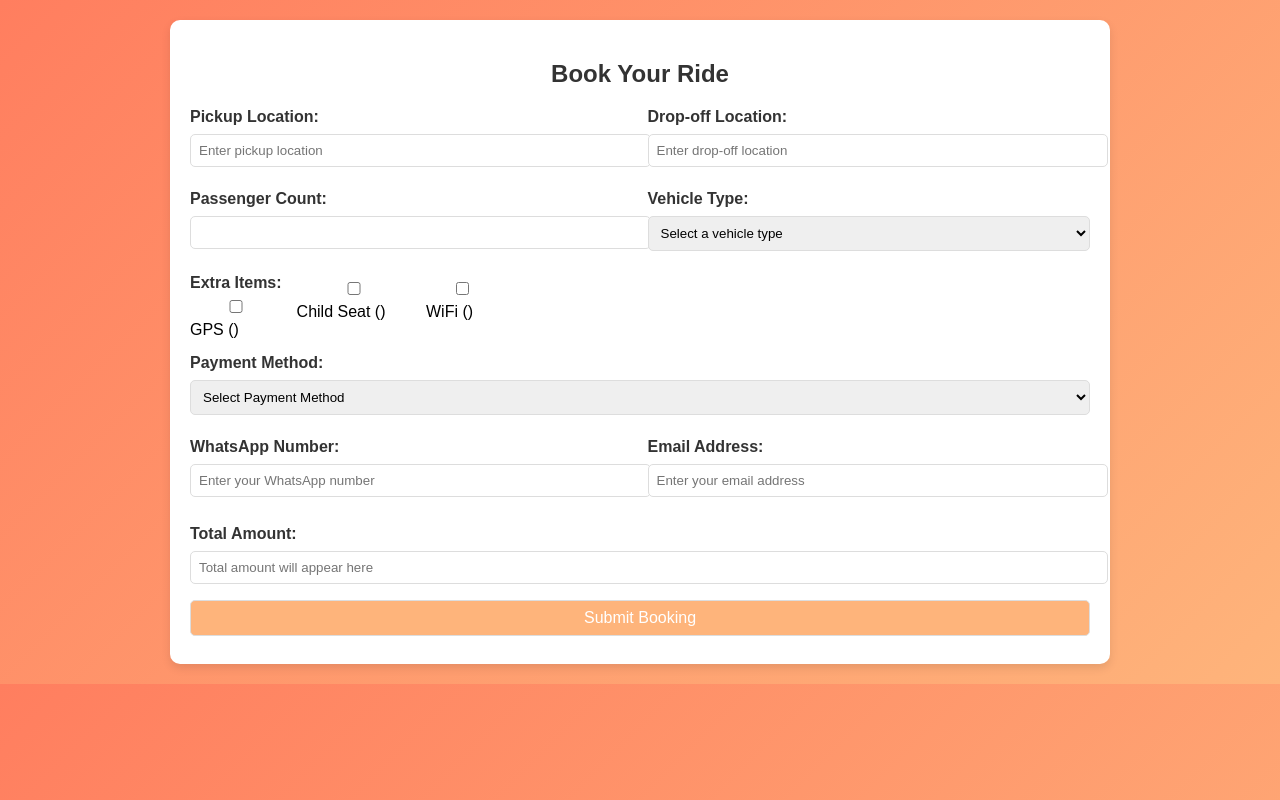
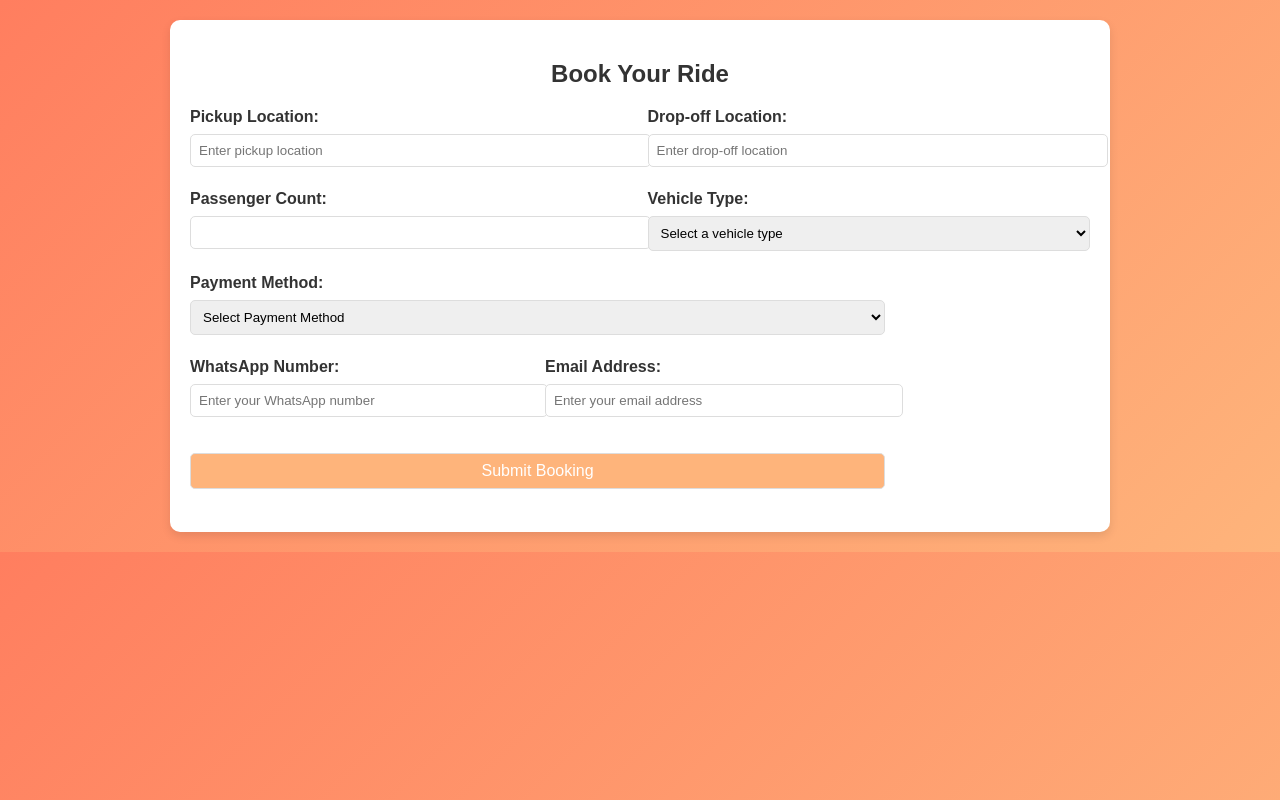
Before and after one commit to Jazzdar1/booking-form, a plain HTML site: page index.html in a window 1280 px wide. Drawn offline with Linux system fonts and the light colour scheme.

Commit message:
Update index.html

```diff
--- a/index.html
+++ b/index.html
@@ -118,18 +118,7 @@
             <!-- Extra Items Section -->
             <div class="extra-items">
                 <div>
-                    <label>Extra Items:</label><br>
-                    <input type="checkbox" id="gps" name="Extra Items" value="GPS"> GPS ()
-                </div>
-                <div>
-                    <input type="checkbox" id="child-seat" name="Extra Items" value="Child Seat"> Child Seat ()
-                </div>
-                <div>
-                    <input type="checkbox" id="wifi" name="Extra Items" value="WiFi"> WiFi ()
-                </div>
-            </div>
-
-            <!-- Payment Details Section -->
+                                <!-- Payment Details Section -->
             <div class="input-group">
                 <div>
                     <label for="payment-method">Payment Method:</label>
@@ -157,11 +146,7 @@
 
             <!-- Payment Summary -->
             <div class="summary">
-                <div>
-                    <label for="amount">Total Amount:</label>
-                    <input type="text" id="amount" name="Total Amount" placeholder="Total amount will appear here" readonly>
-                </div>
-            </div>
+
 
             <!-- Submit Button -->
             <button type="submit">Submit Booking</button>
```
